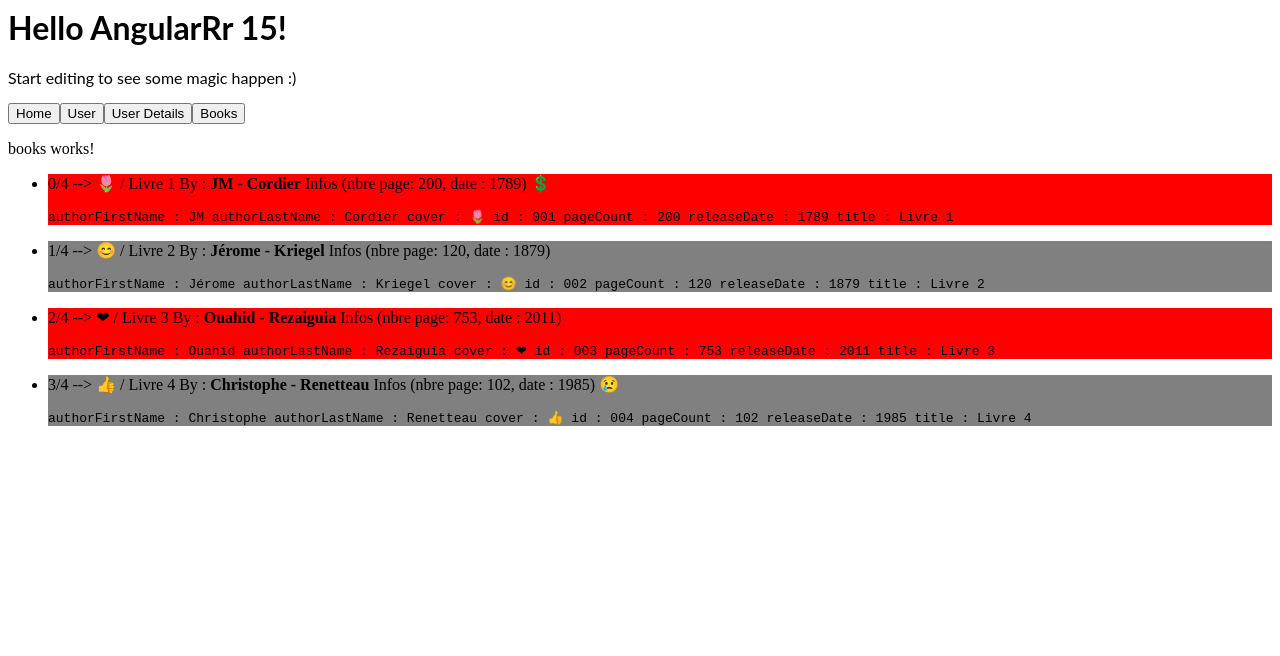
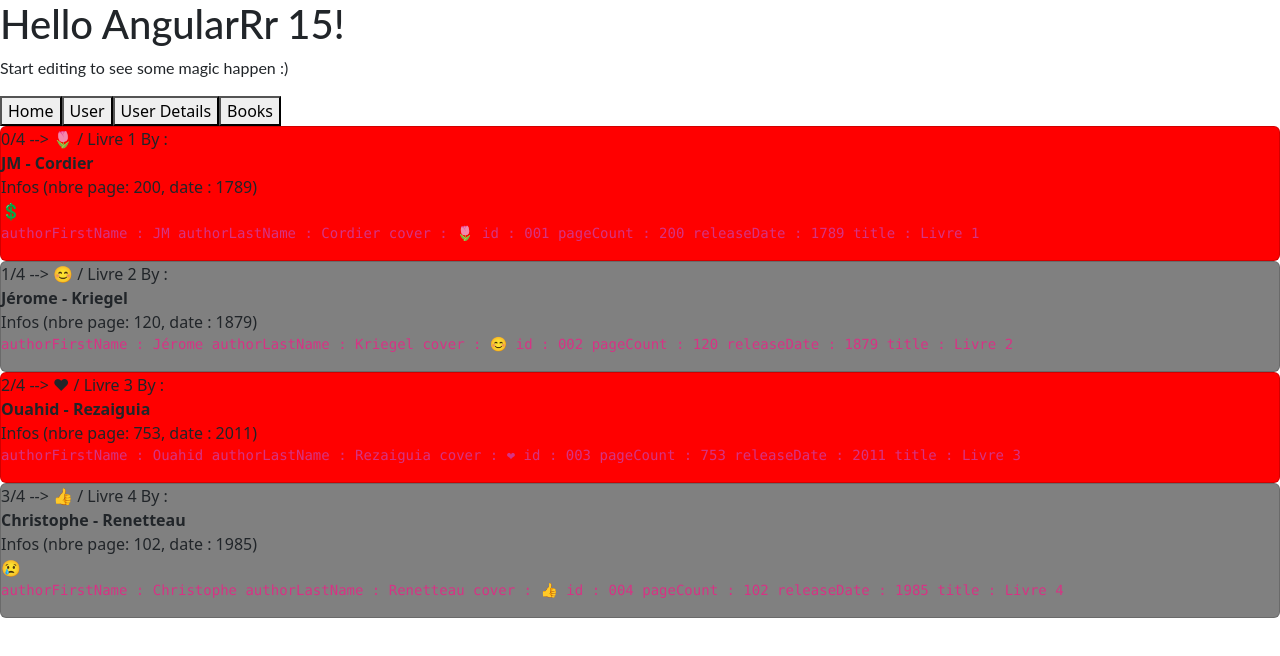
Before and after one commit to jimkaprod/standaloneComponent, an Angular app: page /books in a window 1280 px wide. Shown: the top 656 px of the page. Built offline with nearby package versions, Linux system fonts and the light colour scheme.

Commit message:
4 files modified

```diff
--- a/src/app/books/books/books.component.html
+++ b/src/app/books/books/books.component.html
@@ -1,6 +1,5 @@
-<p>books works!</p>
-<ul>
-  <li
+<div
+  class="card"
   *ngFor="
     let book of books$ | async;
     trackBy: trackByBookId;
@@ -24,5 +23,4 @@
       {{ props.key }} : {{ props.value }}
     </code>
   </p>
-  </li>
-</ul>
+</div>
--- a/src/styles.css
+++ b/src/styles.css
@@ -1 +1,2 @@
 /* Add application styles & imports to this file! */
+@import '~bootstrap/dist/css/bootstrap.min.css';
```
Also changed, not shown: package.json (+13 -11 lines), src/index.html (line endings or trailing spaces). Lines whose indentation alone changed are shown as unchanged.
